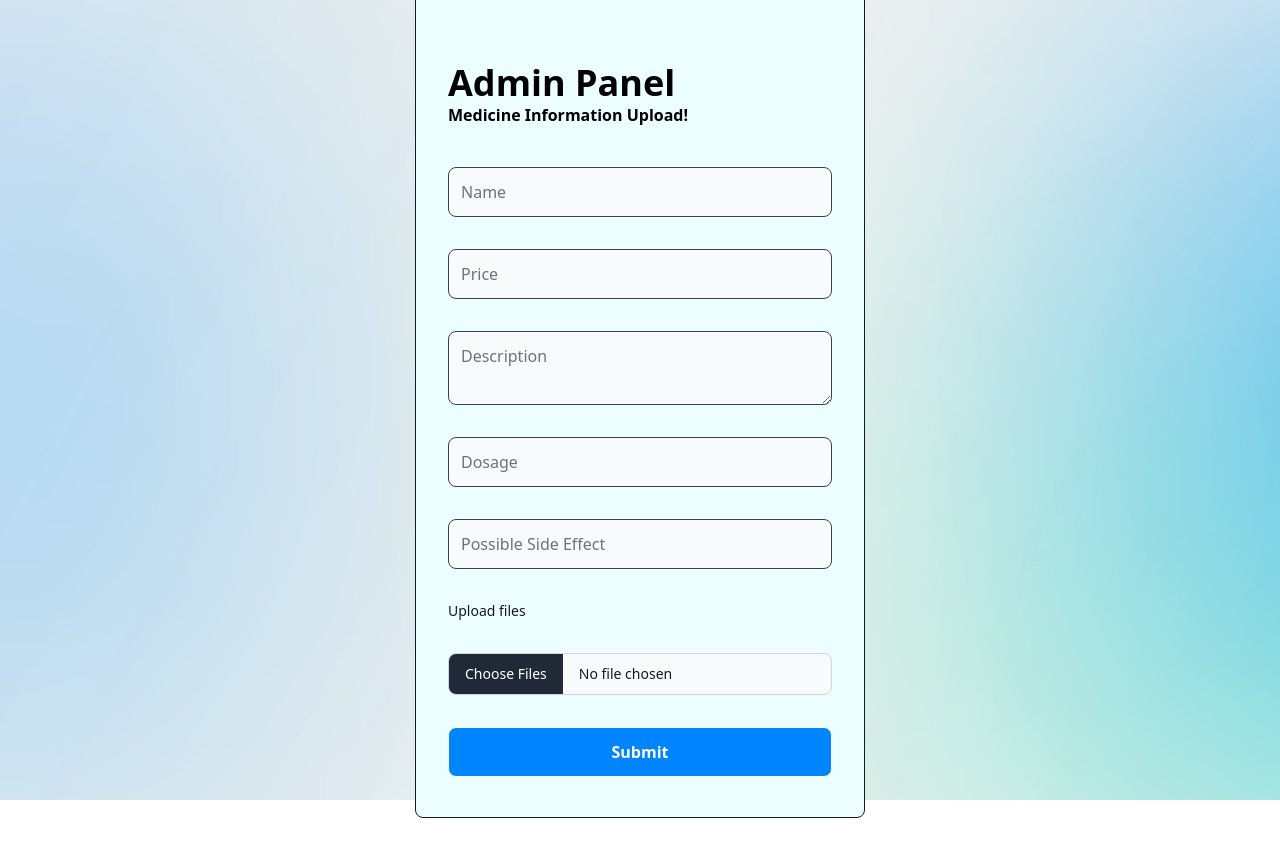
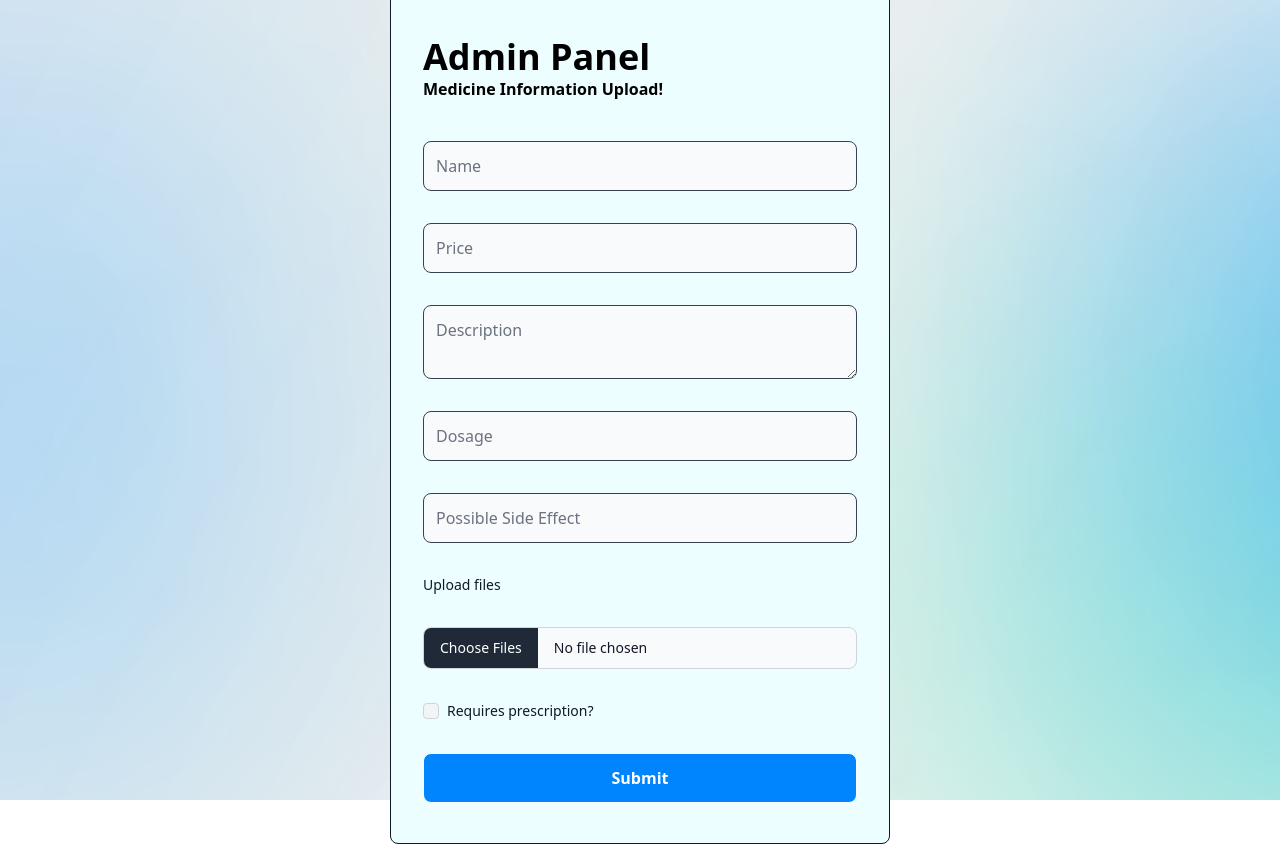
Before and after one commit to devgiri0082/hex-hackathon, a React (Vite) app in the folder frontend/: page /admin in a window 1280 px wide. Before the commit the page ends 818 px from the top, so only its background shows below. Built offline with nearby package versions, Linux system fonts and the light colour scheme; no server answers.

Commit message:
edit: AdminPage

```diff
--- a/frontend/src/components/Navbar.jsx
+++ b/frontend/src/components/Navbar.jsx
@@ -1,5 +1,3 @@
-import React from "react";
-
 import logo from "../assets/logo.svg";
 import { useNavigate } from 'react-router-dom';
 
--- a/frontend/src/pages/AdminPage.jsx
+++ b/frontend/src/pages/AdminPage.jsx
@@ -1,41 +1,74 @@
+import { useState } from "react";
+
 /* eslint-disable react/no-unescaped-entities */
 export default function AdminPage() {
-  const handleSubmit = () => {
+  const [checked, setChecked] = useState(false);
+  const handleSubmit = async (e) => {
+    e.preventDefault();
+    const formData = new FormData(e.currentTarget);
 
+    const formBody = {
+      name: formData.get("name"),
+      price: formData.get("price"),
+      description: formData.get("description"),
+      dosage: formData.get("dosage"),
+      possibleSideEffect: formData.get("possibleSideEffect"),
+      images: formData.getAll("images"),
+      requiresPrescription: checked,
+    };
+
+    let response = await fetch("http:localhost:8080/medicine", {
+      method: "POST",
+      body: formBody,
+    });
+    if (response.ok) {
+      console.log("Submitted successfully from frontend!");
+    } else {
+      console.error("Error submitting form: ", response.statusText);
+    }
   };
+
   return (
     <>
       <main className="bg-primary-gradient bg-no-repeat bg-cover flex justify-center items-center min-h-[688px] ">
         <div className="flex items-center justify-center h-screen ">
-          <div className="flex flex-col px-8 py-10 border border-gray-900 rounded-lg min-w-[450px] bg-cyan-50">
+          <div className="flex flex-col px-8 py-10 border border-gray-900 rounded-lg min-w-[500px] bg-cyan-50">
             <div className="mt-10 text-black">
               <h1 className="text-4xl font-bold">Admin Panel</h1>
               <p className="font-semibold">Medicine Information Upload!</p>
             </div>
-            <form className="flex flex-col mt-10 space-y-8">
+            <form
+              className="flex flex-col mt-10 space-y-8"
+              onSubmit={handleSubmit}
+            >
               <input
                 type="text"
                 placeholder="Name"
+                name="name"
                 className="px-3 py-3 placeholder-gray-500 border border-gray-700 rounded-lg bg-gray-50"
               />
               <input
                 type="text"
                 placeholder="Price"
+                name="price"
                 className="px-3 py-3 placeholder-gray-500 border border-gray-700 rounded-lg bg-gray-50"
               />
               <textarea
                 type="text"
                 placeholder="Description"
+                name="description"
                 className="px-3 py-3 placeholder-gray-500 border border-gray-700 rounded-lg bg-gray-50"
               />
               <input
                 type="text"
                 placeholder="Dosage"
+                name="dosage"
                 className="px-3 py-3 placeholder-gray-500 border border-gray-700 rounded-lg bg-gray-50"
               />
               <input
                 type="text"
                 placeholder="Possible Side Effect"
+                name="possibleSideEffect"
                 className="px-3 py-3 placeholder-gray-500 border border-gray-700 rounded-lg bg-gray-50"
               />
 
@@ -44,13 +77,32 @@ export default function AdminPage() {
               </label>
               <input
                 className="block w-full text-sm text-gray-900 border border-gray-300 rounded-lg cursor-pointer bg-gray-50 dark:text-gray-400 focus:outline-none dark:bg-gray-700 dark:border-gray-600 dark:placeholder-gray-400"
-                id="images_input"
-                type="file" multiple accept="iamge/png"
+                type="file"
+                multiple
+                accept="image/png, image/jpeg, image/jpg"
+                name="images"
               />
-
+              <div className="flex items-center select-none">
+                <input
+                  type="checkbox"
+                  name="requiresPrescription"
+                  value={checked}
+                  onClick={() => {
+                    setChecked(!checked);
+                  }}
+                  id="link-checkbox"
+                  className="w-4 h-4 text-blue-600 bg-gray-100 border-gray-300 rounded focus:ring-blue-500 dark:focus:ring-blue-600 dark:ring-offset-gray-800 focus:ring-2 dark:bg-gray-700 dark:border-gray-600"
+                />
+                <label
+                  htmlFor="link-checkbox"
+                  className="ml-2 text-sm font-medium text-gray-900 dark:text-gray-300"
+                >
+                  Requires prescription?
+                </label>
+              </div>
               <button
                 className="py-3 font-semibold text-white border border-white rounded-lg bg-myblue"
-                onSubmit={handleSubmit}
+                type="submit"
               >
                 Submit
               </button>
```
